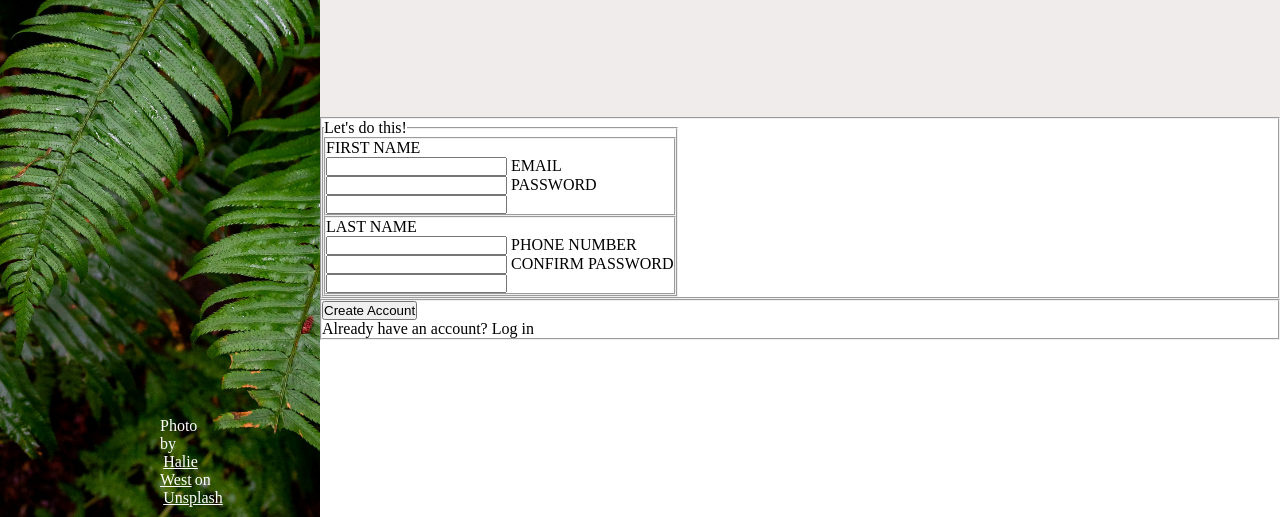
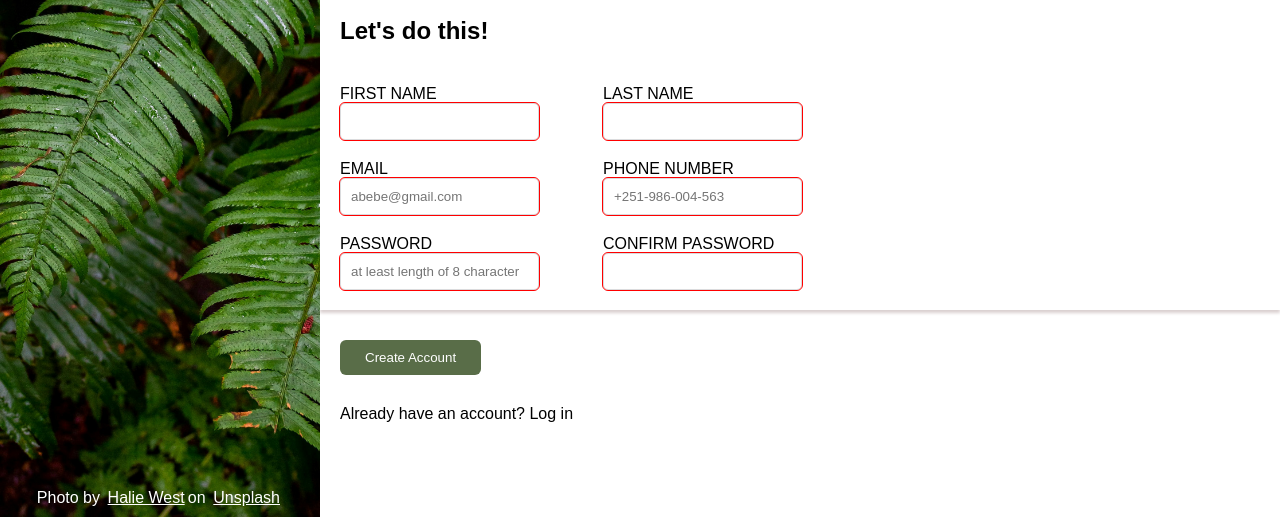
Before and after one commit to elyas-g/Sign-up-Form, a plain HTML site: page index.html in a window 1280 px wide. Shown: the part 283-800 px from the top of the page. Drawn offline with Linux system fonts and the light colour scheme.

Commit message:
Add pattern for the inputs Add styles for different state of the input Add general style Add layout
Completed

```diff
--- a/index.html
+++ b/index.html
@@ -7,7 +7,7 @@
     <link rel="stylesheet" href="style.css" />
   </head>
   <body>
-    <sidebar>
+    <div class="sidebar">
       <div>
         <img src="odin-lined.png" alt="Logo" />
         <p>ODIN</p>
@@ -16,7 +16,7 @@
         Photo by <a href="#">Halie West</a>on
         <a href="#">Unsplash</a>
       </p>
-    </sidebar>
+    </div>
     <main>
       <div>
         <p>
@@ -28,41 +28,56 @@
       </div>
       <form>
         <fieldset class="info-input">
-          <fieldset>
           <legend>Let's do this!</legend>
           <fieldset>
             <label for="first-name">
-                FIRST NAME <br />
-                <input type="text" />
+              FIRST NAME
+              <input type="text" required />
             </label>
             <label for="email">
-                EMAIL <br />
-                <input type="text" />
+              EMAIL
+              <input
+                type="email"
+                pattern="\w*@gmail\.com"
+                placeholder="abebe@gmail.com"
+                required
+              />
             </label>
             <label for="password">
-                PASSWORD <br />
-                <input type="password" />
+              PASSWORD
+              <input
+                type="password"
+                pattern=".{8,}/"
+                placeholder="at least length of 8 character"
+                required
+              />
             </label>
           </fieldset>
           <fieldset>
             <label for="last-name">
-                LAST NAME <br />
-                <input type="text" />
+              LAST NAME
+              <input type="text" required />
             </label>
             <label for="phone-number">
-                PHONE NUMBER <br />
-                <input type="tel" />
+              PHONE NUMBER
+              <input
+                type="tel"
+                pattern="\+251-\d{3}-\d{3}-\d{3}"
+                placeholder="+251-986-004-563"
+                required
+              />
             </label>
             <label for="confirm-password">
-                CONFIRM PASSWORD <br />
-                <input type="password" />
+              CONFIRM PASSWORD
+              <input type="password" required />
             </label>
           </fieldset>
         </fieldset>
-        </fieldset>
         <fieldset class="submit-section">
+          <div>
             <button type="submit">Create Account</button>
-          <p>Already have an account? Log in</p>
+          </div>
+          <p>Already have an account? <a href="#">Log in</a></p>
         </fieldset>
       </form>
     </main>
--- a/style.css
+++ b/style.css
@@ -2,6 +2,7 @@
   margin: 0;
   padding: 0;
   box-sizing: border-box;
+  font-family: sans-serif;
 }
 
 @font-face {
@@ -13,7 +14,7 @@ body {
   height: 100vh;
 }
 
-sidebar {
+.sidebar {
   background-image: url(halie-west-25xggax4bSA-unsplash.jpg);
   background-repeat: no-repeat;
   background-position: center;
@@ -21,9 +22,12 @@ sidebar {
   flex: 1;
   position: relative;
   color: white;
+  display: flex;
+  flex-direction: column;
+  align-items: center;
 }
 
-sidebar > div {
+.sidebar > div {
   position: absolute;
   top: 150px;
   display: flex;
@@ -33,26 +37,24 @@ sidebar > div {
   background-color: rgba(0, 0, 0, 0.5);
 }
 
-sidebar > div > p {
+.sidebar > div > p {
   font-family: Norse-bold;
   font-weight: bold;
   font-size: 4.2rem;
   color: white;
 }
 
-sidebar > div > img {
+.sidebar > div > img {
   width: 5em;
 }
 
-sidebar > p {
+.sidebar > p {
   position: absolute;
-  left: 50%;
-  right: 50%;
   bottom: 10px;
   margin: 0 auto;
 }
 
-sidebar > p > a {
+.sidebar > p > a {
   color: white;
   margin: 0.2em;
 }
@@ -67,17 +69,112 @@ main {
 main > div {
   flex: 1;
   display: flex;
-  justify-content: center;
-  align-items: center;
-  background-color: rgb(241, 236, 236);
+  flex-direction: column;
+  justify-content: flex-end;
+  align-items: flex-start;
+  gap: 15px;
+  background-color: rgb(250, 250, 250);
+  font-weight: bold;
+  font-size: 1.2rem;
+  padding: 0px 0px 40px 20px;
+}
+
+main > div > p {
+  max-width: 800px;
 }
 
 form {
+  flex: 2;
+  display: flex;
+  flex-direction: column;
+  gap: 30px;
+  padding: 20px 0px;
+}
+
+legend {
+  font-size: 1.5rem;
+  font-weight: bold;
+  margin-bottom: 20px;
+}
+
+form input {
+  background-color: white;
+  padding: 10px;
+  border: 1px solid #dadbdd;
+  border-radius: 5px;
+  -webkit-border-radius: 5px;
+  -moz-border-radius: 5px;
+  -ms-border-radius: 5px;
+  -o-border-radius: 5px;
+}
+
+form input:focus {
+  outline: 1px solid blue;
+  box-shadow: 0 5px 3px rgb(138, 133, 133);
+}
+
+input:valid {
+  outline: 1px solid green;
+}
+
+form input:invalid {
+  outline: 1px solid red;
+}
+
+.info-input {
+  display: flex;
+  gap: 4em;
+  border: none;
   flex: 1;
+  width: 100%;
+  box-shadow: 0 3px 3px rgb(218, 208, 208);
+  padding: 20px;
+}
+
+.info-input fieldset {
+  border: none;
+  display: flex;
+  flex-direction: column;
+  gap: 20px;
+}
+
+.info-input > fieldset > label {
   display: flex;
   flex-direction: column;
 }
 
-.info-input {
+.submit-section {
+  border: none;
+  flex: 1;
   display: flex;
+  flex-direction: column;
+  gap: 30px;
+  padding: 0 20px;
 }
+
+.submit-section button {
+  padding: 10px 25px;
+  background-color: #596d48;
+  color: white;
+  border: none;
+  border-radius: 6px;
+}
+
+.submit-section a {
+  text-decoration: none;
+  color: black;
+}
+
+.submit-section button:hover {
+  background-color: #4d5e3d;
+  cursor: pointer;
+}
+
+.submit-section a:hover {
+  text-decoration: underline;
+}
+
+input,
+button {
+  transition: all 0.2s ease;
+}
```
Lines whose indentation alone changed are shown as unchanged.
